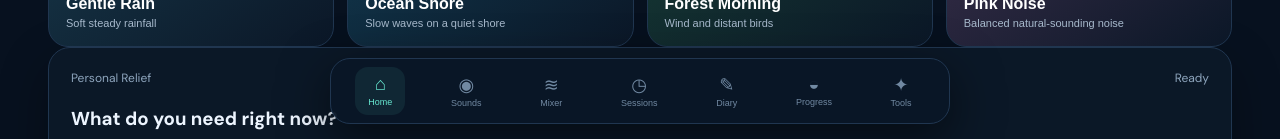
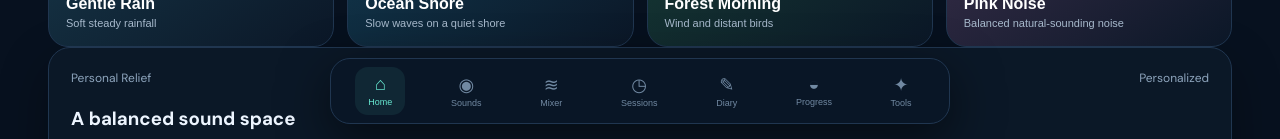
Before and after one commit to aether56tk/TinniRelief, a plain HTML site: page index.html in a window 1280 px wide. Shown: the part 661-800 px from the top of the page. Drawn offline with Linux system fonts and the light colour scheme.

Commit message:
Load personal relief engine

```diff
--- a/index.html
+++ b/index.html
@@ -20,4 +20,4 @@
 </div></section></main>
 <nav class="bottom-nav"><button class="nav-item active" data-page="home">⌂<span>Home</span></button><button class="nav-item" data-page="library">◉<span>Sounds</span></button><button class="nav-item" data-page="mixer">≋<span>Mixer</span></button><button class="nav-item" data-page="sessions">◷<span>Sessions</span></button><button class="nav-item" data-page="diary">✎<span>Diary</span></button><button class="nav-item" data-page="progress">◒<span>Progress</span></button><button class="nav-item" data-page="tools">✦<span>Tools</span></button></nav>
 <div class="player" id="player"><div class="player-info"><div class="playing-dot"></div><div><strong id="playerTitle">Nothing playing</strong><span id="playerSub">Choose a sound</span></div></div><div class="player-controls"><button id="playerPlay">▶</button><div class="player-time"><span id="playerTime">00:00</span><div class="player-track"><span id="playerFill"></span></div></div><button id="playerStop">■</button></div><div class="player-volume">🔊<input id="masterVolume" type="range" min="0" max="100" value="35"></div></div>
-<div class="modal hidden" id="checkinModal"><div class="modal-box"><button class="modal-close" data-close>×</button><p class="eyebrow">QUICK CHECK-IN</p><h2>How are you right now?</h2><label>Tinnitus intensity <output id="quickOut">5</output><input id="quickRange" type="range" min="0" max="10" value="5"></label><label>Anything worth noting?<textarea id="quickNote" rows="3" placeholder="Sleep, stress, environment…"></textarea></label><button class="primary wide" id="quickSave">Save</button></div></div><div class="toast" id="toast"></div><script src="app.js"></script><script src="features.js"></script><script src="personalization.js"></script></body></html>
+<div class="modal hidden" id="checkinModal"><div class="modal-box"><button class="modal-close" data-close>×</button><p class="eyebrow">QUICK CHECK-IN</p><h2>How are you right now?</h2><label>Tinnitus intensity <output id="quickOut">5</output><input id="quickRange" type="range" min="0" max="10" value="5"></label><label>Anything worth noting?<textarea id="quickNote" rows="3" placeholder="Sleep, stress, environment…"></textarea></label><button class="primary wide" id="quickSave">Save</button></div></div><div class="toast" id="toast"></div><script src="app.js"></script><script src="features.js"></script><script src="personalization.js"></script><script src="relief-engine.js"></script></body></html>
```
